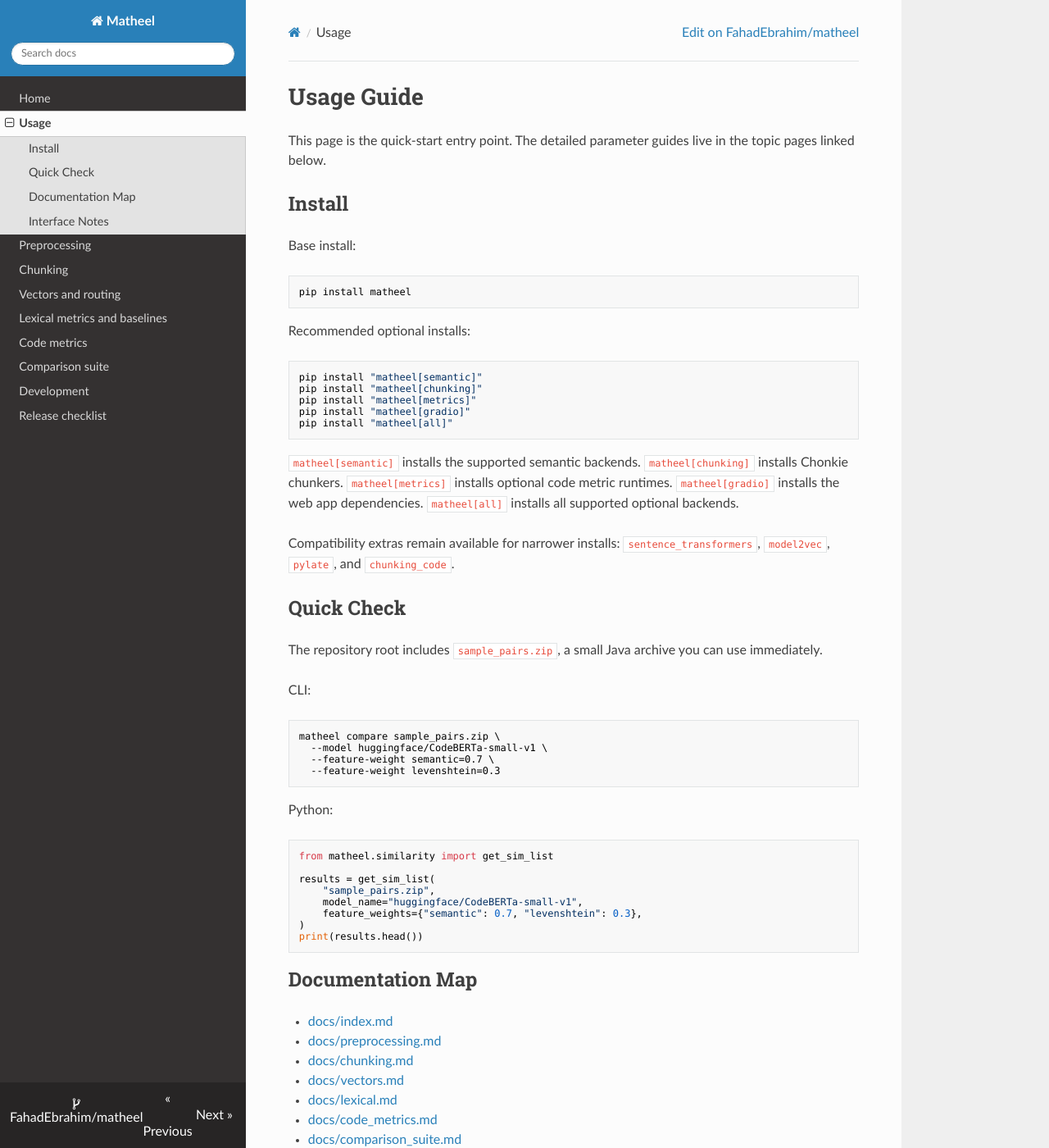
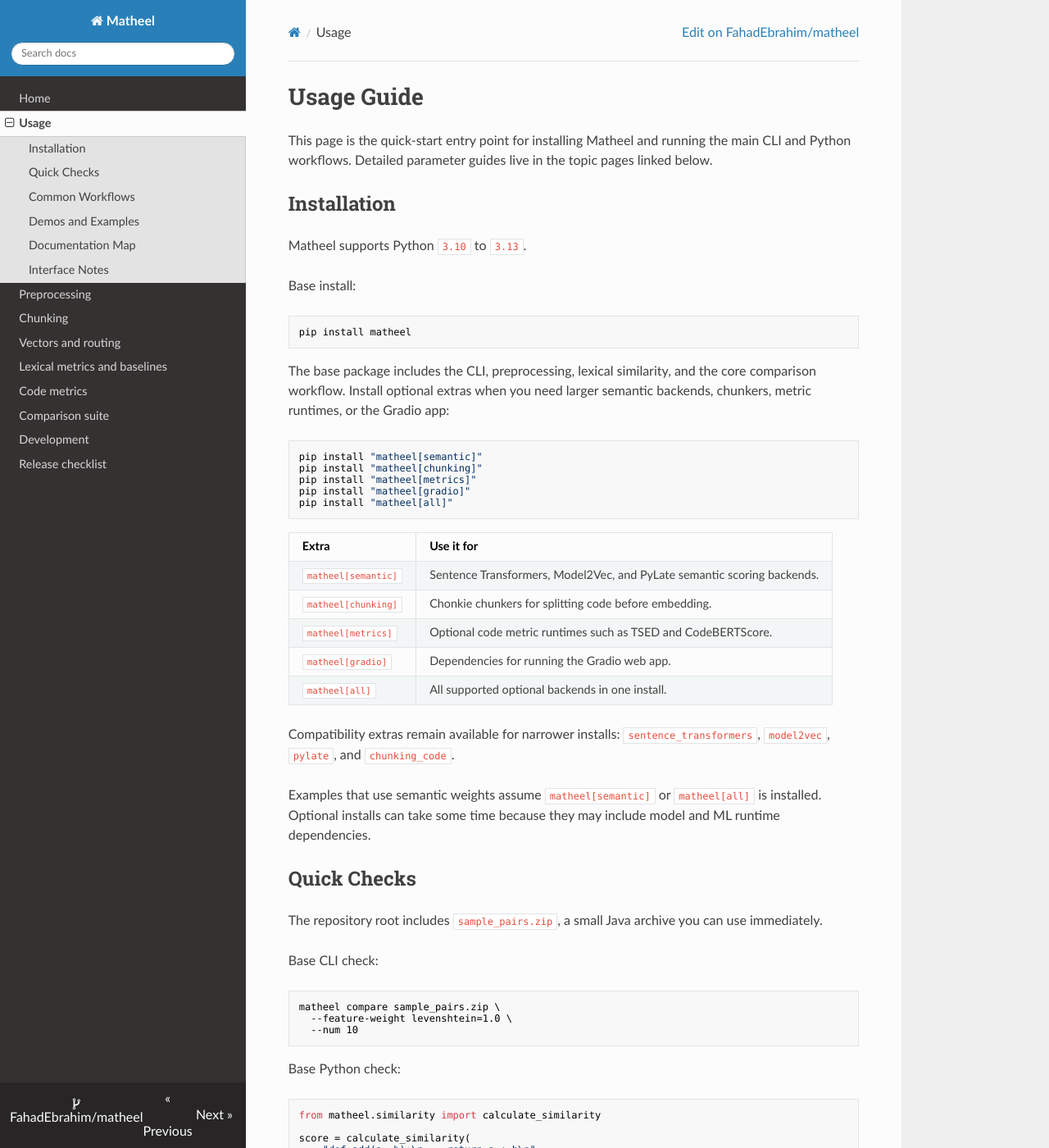
Before and after one commit to FahadEbrahim/matheel, an MkDocs documentation site: the page built from docs/usage.md, in a window 1280 px wide and 1400 px high. Shown: the whole window at 82% size. Built offline with MkDocs 1.6.1, drawn with Linux system fonts in a browser that asks for light colours; nearby versions of some CDN libraries; some of the changed text lies outside the part shown.

Commit message:
Minimize README and expand usage docs (#90)

````diff
--- a/docs/usage.md
+++ b/docs/usage.md
@@ -1,8 +1,10 @@
 # Usage Guide
 
-This page is the quick-start entry point. The detailed parameter guides live in the topic pages linked below.
+This page is the quick-start entry point for installing Matheel and running the main CLI and Python workflows. Detailed parameter guides live in the topic pages linked below.
 
-## Install
+## Installation
+
+Matheel supports Python `3.10` to `3.13`.
 
 Base install:
 
@@ -10,7 +12,7 @@
 pip install matheel
 ```
 
-Recommended optional installs:
+The base package includes the CLI, preprocessing, lexical similarity, and the core comparison workflow. Install optional extras when you need larger semantic backends, chunkers, metric runtimes, or the Gradio app:
 
 ```bash
 pip install "matheel[semantic]"
@@ -20,15 +22,44 @@
 pip install "matheel[all]"
 ```
 
-`matheel[semantic]` installs the supported semantic backends. `matheel[chunking]` installs Chonkie chunkers. `matheel[metrics]` installs optional code metric runtimes. `matheel[gradio]` installs the web app dependencies. `matheel[all]` installs all supported optional backends.
+| Extra | Use it for |
+| --- | --- |
+| `matheel[semantic]` | Sentence Transformers, Model2Vec, and PyLate semantic scoring backends. |
+| `matheel[chunking]` | Chonkie chunkers for splitting code before embedding. |
+| `matheel[metrics]` | Optional code metric runtimes such as TSED and CodeBERTScore. |
+| `matheel[gradio]` | Dependencies for running the Gradio web app. |
+| `matheel[all]` | All supported optional backends in one install. |
 
 Compatibility extras remain available for narrower installs: `sentence_transformers`, `model2vec`, `pylate`, and `chunking_code`.
 
-## Quick Check
+Examples that use semantic weights assume `matheel[semantic]` or `matheel[all]` is installed. Optional installs can take some time because they may include model and ML runtime dependencies.
+
+## Quick Checks
 
 The repository root includes `sample_pairs.zip`, a small Java archive you can use immediately.
 
-CLI:
+Base CLI check:
+
+```bash
+matheel compare sample_pairs.zip \
+  --feature-weight levenshtein=1.0 \
+  --num 10
+```
+
+Base Python check:
+
+```python
+from matheel.similarity import calculate_similarity
+
+score = calculate_similarity(
+    "def add(a, b):\n    return a + b\n",
+    "def add(x, y):\n    return x + y\n",
+    feature_weights={"levenshtein": 1.0},
+)
+print(round(score, 4))
+```
+
+Semantic CLI check:
 
 ```bash
 matheel compare sample_pairs.zip \
@@ -37,7 +68,7 @@
   --feature-weight levenshtein=0.3
 ```
 
-Python:
+Semantic Python check:
 
 ```python
 from matheel.similarity import get_sim_list
@@ -50,15 +81,31 @@
 print(results.head())
 ```
 
+## Common Workflows
+
+- Use a ZIP archive or a directory path with `matheel compare`.
+- Use `feature_weights` to combine semantic, lexical, and code-aware scores.
+- Add `--preprocess-mode` when code should be normalized before scoring.
+- Add `--chunking-method` when large files should be split before embedding.
+- Use `matheel compare-suite` with a JSON config for repeatable multi-run comparisons.
+- Run the Gradio app or notebooks when you want an interactive workflow.
+
+## Demos and Examples
+
+- Hugging Face Space demo: [buelfhood/matheel-framework](https://huggingface.co/spaces/buelfhood/matheel-framework)
+- Gradio Colab notebook: [Open in Colab](https://colab.research.google.com/github/FahadEbrahim/matheel/blob/main/gradio_app/matheel_gradio_colab_demo.ipynb)
+- Examples Colab notebook: [Open in Colab](https://colab.research.google.com/github/FahadEbrahim/matheel/blob/main/examples/matheel_examples_colab.ipynb)
+- Examples folder: [github.com/FahadEbrahim/matheel/tree/main/examples](https://github.com/FahadEbrahim/matheel/tree/main/examples)
+
 ## Documentation Map
 
-- [docs/index.md](index.md)
-- [docs/preprocessing.md](preprocessing.md)
-- [docs/chunking.md](chunking.md)
-- [docs/vectors.md](vectors.md)
-- [docs/lexical.md](lexical.md)
-- [docs/code_metrics.md](code_metrics.md)
-- [docs/comparison_suite.md](comparison_suite.md)
+- [Preprocessing](preprocessing.md)
+- [Chunking](chunking.md)
+- [Vectors and routing](vectors.md)
+- [Lexical metrics and baselines](lexical.md)
+- [Code metrics](code_metrics.md)
+- [Comparison suite](comparison_suite.md)
+- [Development](development.md)
 
 ## Interface Notes
 
````
Also changed, not shown: README.md (+12 -43 lines), docs/README.md (+1 -1 lines), docs/index.md (+7 -4 lines).
